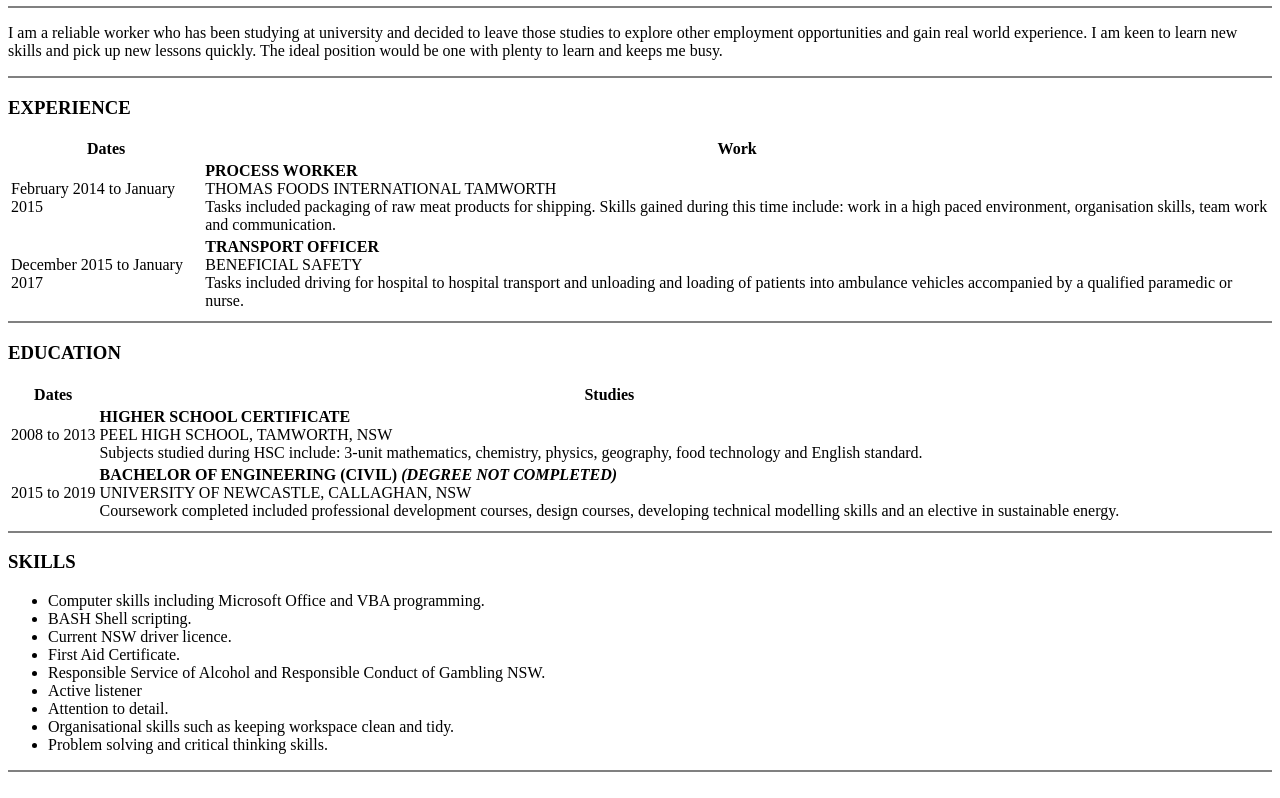
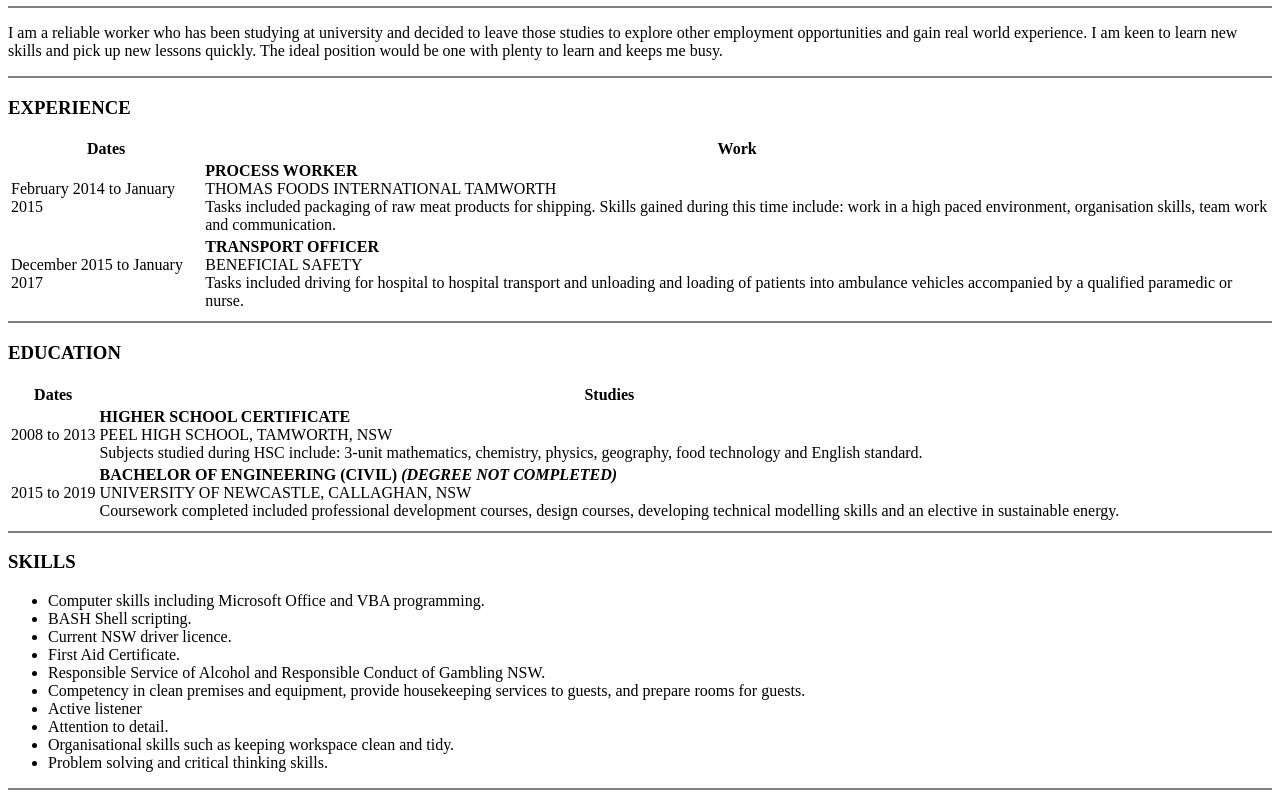
Before and after one commit to danemckinnon/resume, a plain HTML site: page index.html in a window 1280 px wide. Shown: the part 312-1110 px from the top of the page. Drawn offline with Linux system fonts and the light colour scheme.

Commit message:
Add files via upload

```diff
--- a/index.html
+++ b/index.html
@@ -75,6 +75,7 @@
     <li>Current NSW driver licence.</li>
     <li>First Aid Certificate.</li>
     <li>Responsible Service of Alcohol and Responsible Conduct of Gambling NSW.</li>
+    <li>Competency in clean premises and equipment, provide housekeeping services to guests, and prepare rooms for guests.</li>
     <li>Active listener</li>
     <li>Attention to detail.</li>
     <li>Organisational skills such as keeping workspace clean and tidy.</li>
```
